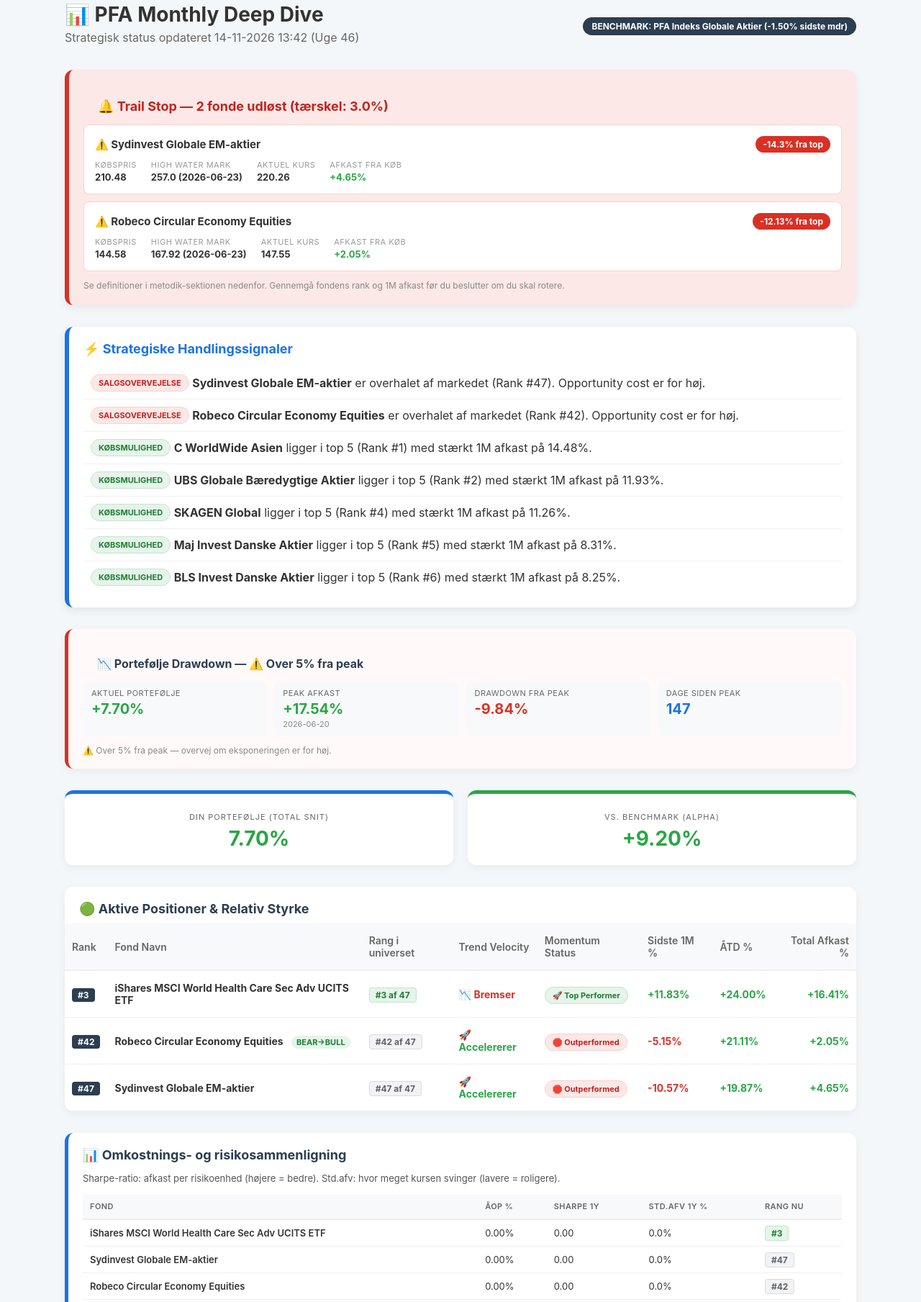
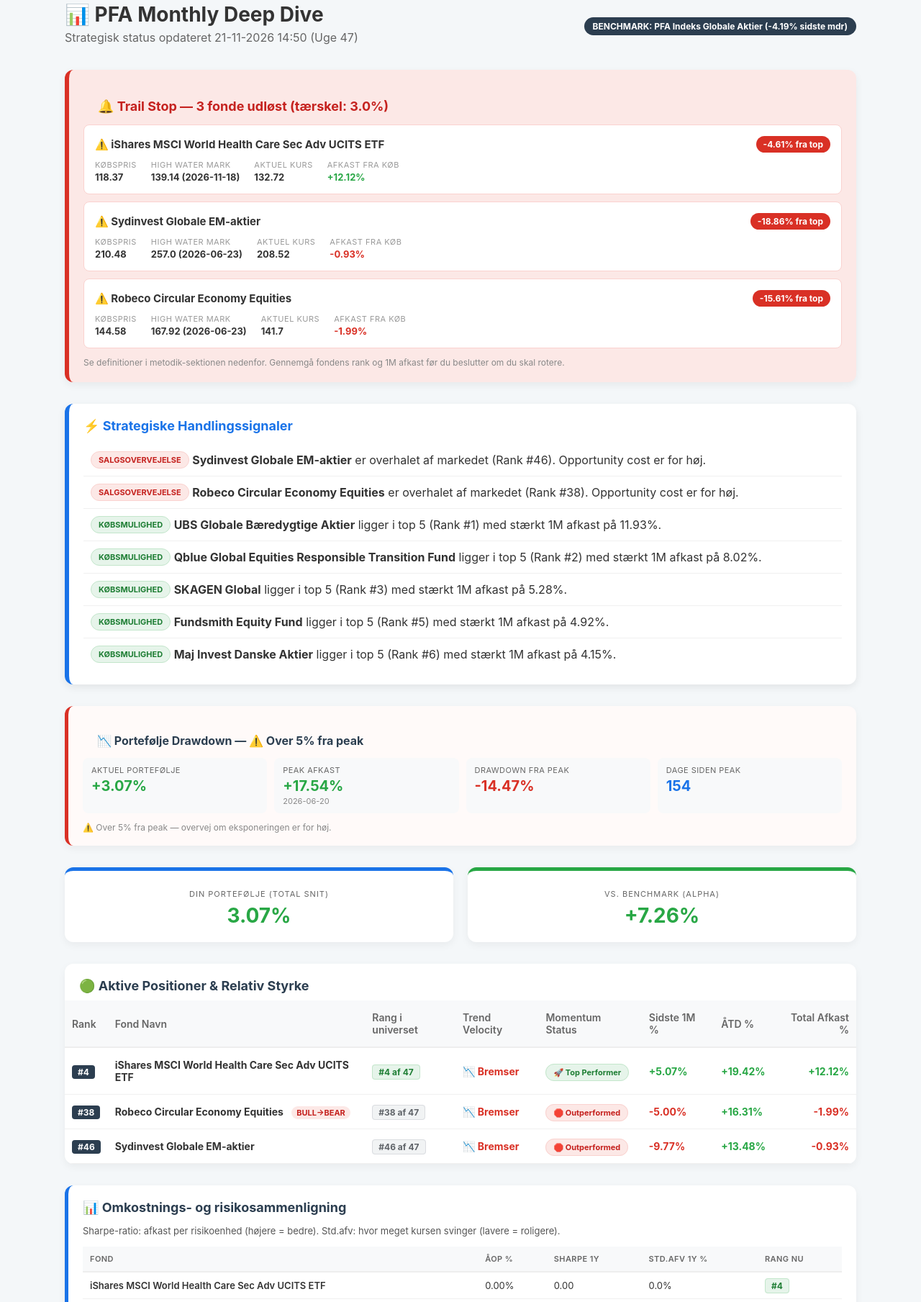
Before and after one commit to Alf4444/TrendAgent, a plain HTML site: page build/pfa_monthly.html in a window 1280 px wide. Shown: the part 17-1826 px from the top of the page at 72% size. Drawn offline with Linux system fonts and the light colour scheme.

Commit message:
PFA Monthly Deep Dive + HWM opdateret [skip ci]

```diff
--- a/build/pfa_monthly.html
+++ b/build/pfa_monthly.html
@@ -179,33 +179,51 @@
     <header class="header">
         <div>
             <h1 style="margin:0; font-size: 28px;">📊 PFA Monthly Deep Dive</h1>
-            <p style="color: #666; margin: 5px 0;">Strategisk status opdateret 14-11-2026 13:42 (Uge 46)</p>
+            <p style="color: #666; margin: 5px 0;">Strategisk status opdateret 21-11-2026 14:50 (Uge 47)</p>
         </div>
         <div style="text-align: right;">
             <span style="background: #2c3e50; color: white; padding: 5px 12px; border-radius: 20px;
                          font-size: 12px; font-weight: bold;">
-                BENCHMARK: PFA Indeks Globale Aktier (-1.50% sidste mdr)
+                BENCHMARK: PFA Indeks Globale Aktier (-4.19% sidste mdr)
             </span>
         </div>
     </header>
 
 
     <div class="trail-stop-box">
-        <h3>🔔 Trail Stop — 2 fonde udløst (tærskel: 3.0%)</h3>
+        <h3>🔔 Trail Stop — 3 fonde udløst (tærskel: 3.0%)</h3>
+
+        <div class="trail-item">
+            <div class="trail-item-header">
+                <span class="trail-item-name">⚠️ iShares MSCI World Health Care Sec Adv UCITS ETF</span>
+                <span class="trail-badge">-4.61% fra top</span>
+            </div>
+            <div class="trail-stats">
+                <div class="trail-stat"><span>Købspris</span><span>118.37</span></div>
+                <div class="trail-stat"><span>High Water Mark</span><span>139.14 (2026-11-18)</span></div>
+                <div class="trail-stat"><span>Aktuel kurs</span><span>132.72</span></div>
+                <div class="trail-stat">
+                    <span>Afkast fra køb</span>
+                    <span style="color: #28a745;">
+                        +12.12%
+                    </span>
+                </div>
+            </div>
+        </div>
 
         <div class="trail-item">
             <div class="trail-item-header">
                 <span class="trail-item-name">⚠️ Sydinvest Globale EM-aktier</span>
-                <span class="trail-badge">-14.3% fra top</span>
+                <span class="trail-badge">-18.86% fra top</span>
             </div>
             <div class="trail-stats">
                 <div class="trail-stat"><span>Købspris</span><span>210.48</span></div>
                 <div class="trail-stat"><span>High Water Mark</span><span>257.0 (2026-06-23)</span></div>
-                <div class="trail-stat"><span>Aktuel kurs</span><span>220.26</span></div>
+                <div class="trail-stat"><span>Aktuel kurs</span><span>208.52</span></div>
                 <div class="trail-stat">
                     <span>Afkast fra køb</span>
-                    <span style="color: #28a745;">
-                        +4.65%
+                    <span style="color: #d93025;">
+                        -0.93%
                     </span>
                 </div>
             </div>
@@ -214,16 +232,16 @@
         <div class="trail-item">
             <div class="trail-item-header">
                 <span class="trail-item-name">⚠️ Robeco Circular Economy Equities</span>
-                <span class="trail-badge">-12.13% fra top</span>
+                <span class="trail-badge">-15.61% fra top</span>
             </div>
             <div class="trail-stats">
                 <div class="trail-stat"><span>Købspris</span><span>144.58</span></div>
                 <div class="trail-stat"><span>High Water Mark</span><span>167.92 (2026-06-23)</span></div>
-                <div class="trail-stat"><span>Aktuel kurs</span><span>147.55</span></div>
+                <div class="trail-stat"><span>Aktuel kurs</span><span>141.7</span></div>
                 <div class="trail-stat">
                     <span>Afkast fra køb</span>
-                    <span style="color: #28a745;">
-                        +2.05%
+                    <span style="color: #d93025;">
+                        -1.99%
                     </span>
                 </div>
             </div>
@@ -243,44 +261,44 @@
         <div class="action-item">
             <span class="m-tag momentum-flat">SALGSOVERVEJELSE</span>
             <span>&nbsp;<strong>Sydinvest Globale EM-aktier</strong> er overhalet af markedet
-            (Rank #47). Opportunity cost er for høj.</span>
+            (Rank #46). Opportunity cost er for høj.</span>
         </div>
 
         <div class="action-item">
             <span class="m-tag momentum-flat">SALGSOVERVEJELSE</span>
             <span>&nbsp;<strong>Robeco Circular Economy Equities</strong> er overhalet af markedet
-            (Rank #42). Opportunity cost er for høj.</span>
+            (Rank #38). Opportunity cost er for høj.</span>
         </div>
 
 
         <div class="action-item">
             <span class="m-tag momentum-fast">KØBSMULIGHED</span>
-            <span>&nbsp;<strong>C WorldWide Asien</strong> ligger i top 5 (Rank #1)
-            med stærkt 1M afkast på 14.48%.</span>
-        </div>
-
-        <div class="action-item">
-            <span class="m-tag momentum-fast">KØBSMULIGHED</span>
-            <span>&nbsp;<strong>UBS Globale Bæredygtige Aktier</strong> ligger i top 5 (Rank #2)
+            <span>&nbsp;<strong>UBS Globale Bæredygtige Aktier</strong> ligger i top 5 (Rank #1)
             med stærkt 1M afkast på 11.93%.</span>
         </div>
 
         <div class="action-item">
             <span class="m-tag momentum-fast">KØBSMULIGHED</span>
-            <span>&nbsp;<strong>SKAGEN Global</strong> ligger i top 5 (Rank #4)
-            med stærkt 1M afkast på 11.26%.</span>
+            <span>&nbsp;<strong>Qblue Global Equities Responsible Transition Fund</strong> ligger i top 5 (Rank #2)
+            med stærkt 1M afkast på 8.02%.</span>
         </div>
 
         <div class="action-item">
             <span class="m-tag momentum-fast">KØBSMULIGHED</span>
-            <span>&nbsp;<strong>Maj Invest Danske Aktier</strong> ligger i top 5 (Rank #5)
-            med stærkt 1M afkast på 8.31%.</span>
+            <span>&nbsp;<strong>SKAGEN Global</strong> ligger i top 5 (Rank #3)
+            med stærkt 1M afkast på 5.28%.</span>
         </div>
 
         <div class="action-item">
             <span class="m-tag momentum-fast">KØBSMULIGHED</span>
-            <span>&nbsp;<strong>BLS Invest Danske Aktier</strong> ligger i top 5 (Rank #6)
-            med stærkt 1M afkast på 8.25%.</span>
+            <span>&nbsp;<strong>Fundsmith Equity Fund</strong> ligger i top 5 (Rank #5)
+            med stærkt 1M afkast på 4.92%.</span>
+        </div>
+
+        <div class="action-item">
+            <span class="m-tag momentum-fast">KØBSMULIGHED</span>
+            <span>&nbsp;<strong>Maj Invest Danske Aktier</strong> ligger i top 5 (Rank #6)
+            med stærkt 1M afkast på 4.15%.</span>
         </div>
 
     </div>
@@ -294,7 +312,7 @@
             <div class="dd-stat">
                 <div class="dd-label">Aktuel portefølje</div>
                 <div class="dd-value pos">
-                    +7.70%
+                    +3.07%
                 </div>
             </div>
             <div class="dd-stat">
@@ -305,12 +323,12 @@
             <div class="dd-stat">
                 <div class="dd-label">Drawdown fra peak</div>
                 <div class="dd-value neg">
-                    -9.84%
+                    -14.47%
                 </div>
             </div>
             <div class="dd-stat">
                 <div class="dd-label">Dage siden peak</div>
-                <div class="dd-value neutral">147</div>
+                <div class="dd-value neutral">154</div>
             </div>
         </div>
         <div style="font-size:12px; color:#888; margin-top:4px;">
@@ -325,13 +343,13 @@
         <div class="score-box">
             <small>DIN PORTEFØLJE (TOTAL SNIT)</small>
             <strong class="pos">
-                7.70%
+                3.07%
             </strong>
         </div>
         <div class="score-box" style="border-top-color: #28a745;">
             <small>VS. BENCHMARK (ALPHA)</small>
             <strong class="pos">
-                +9.20%
+                +7.26%
             </strong>
         </div>
     </div>
@@ -349,7 +367,7 @@
             <tbody>
 
                 <tr>
-                    <td><span class="rank-badge">#3</span></td>
+                    <td><span class="rank-badge">#4</span></td>
                     <td style="font-weight: bold;">
                         iShares MSCI World Health Care Sec Adv UCITS ETF
 
@@ -357,54 +375,54 @@
                     <td>
 
 
-                            <span class="rank-badge-top">#3 af 47</span>
+                            <span class="rank-badge-top">#4 af 47</span>
 
 
                     </td>
                     <td><span class="trend-down">📉 Bremser</span></td>
                     <td><span class="m-tag momentum-fast">🚀 Top Performer</span></td>
-                    <td class="pos">+11.83%</td>
+                    <td class="pos">+5.07%</td>
                     <td class="pos">
-                        +24.00%
+                        +19.42%
                     </td>
                     <td style="text-align: right;" class="pos">
-                        +16.41%
+                        +12.12%
                     </td>
                 </tr>
 
                 <tr>
-                    <td><span class="rank-badge">#42</span></td>
+                    <td><span class="rank-badge">#38</span></td>
                     <td style="font-weight: bold;">
                         Robeco Circular Economy Equities
 
                             <span style="margin-left: 8px; padding: 2px 7px; border-radius: 10px;
                                 font-size: 11px; font-weight: bold;
-                                background: #e6f4ea;
-                                color: #1e7e34;">
-                                BEAR→BULL
+                                background: #fce8e6;
+                                color: #c5221f;">
+                                BULL→BEAR
                             </span>
 
                     </td>
                     <td>
 
 
-                            <span class="rank-badge-low">#42 af 47</span>
+                            <span class="rank-badge-low">#38 af 47</span>
 
 
                     </td>
-                    <td><span class="trend-up">🚀 Accelererer</span></td>
+                    <td><span class="trend-down">📉 Bremser</span></td>
                     <td><span class="m-tag momentum-flat">🛑 Outperformed</span></td>
-                    <td class="neg">-5.15%</td>
+                    <td class="neg">-5.00%</td>
                     <td class="pos">
-                        +21.11%
+                        +16.31%
                     </td>
-                    <td style="text-align: right;" class="pos">
-                        +2.05%
+                    <td style="text-align: right;" class="neg">
+                        -1.99%
                     </td>
                 </tr>
 
                 <tr>
-                    <td><span class="rank-badge">#47</span></td>
+                    <td><span class="rank-badge">#46</span></td>
                     <td style="font-weight: bold;">
                         Sydinvest Globale EM-aktier
 
@@ -412,18 +430,18 @@
                     <td>
 
 
-                            <span class="rank-badge-low">#47 af 47</span>
+                            <span class="rank-badge-low">#46 af 47</span>
 
 
                     </td>
-                    <td><span class="trend-up">🚀 Accelererer</span></td>
+                    <td><span class="trend-down">📉 Bremser</span></td>
                     <td><span class="m-tag momentum-flat">🛑 Outperformed</span></td>
-                    <td class="neg">-10.57%</td>
+                    <td class="neg">-9.77%</td>
                     <td class="pos">
-                        +19.87%
+                        +13.48%
                     </td>
-                    <td style="text-align: right;" class="pos">
-                        +4.65%
+                    <td style="text-align: right;" class="neg">
+                        -0.93%
                     </td>
                 </tr>
 
@@ -465,7 +483,7 @@
                     <td>
 
 
-                            <span class="rank-badge-top">#3</span>
+                            <span class="rank-badge-top">#4</span>
 
 
                     </td>
@@ -485,7 +503,7 @@
                     <td>
 
 
-                            <span class="rank-badge-low">#47</span>
+                            <span class="rank-badge-low">#46</span>
 
 
                     </td>
@@ -505,7 +523,7 @@
                     <td>
 
 
-                            <span class="rank-badge-low">#42</span>
+                            <span class="rank-badge-low">#38</span>
 
 
                     </td>
@@ -532,16 +550,6 @@
 
                 <tr>
                     <td><span class="rank-badge">#1</span></td>
-                    <td>🔍 C WorldWide Asien</td>
-                    <td>🚀 Accelererer</td>
-                    <td class="pos">+14.48%</td>
-                    <td style="text-align: right;">
-                        +22.14%
-                    </td>
-                </tr>
-
-                <tr>
-                    <td><span class="rank-badge">#2</span></td>
                     <td>🔍 UBS Globale Bæredygtige Aktier</td>
                     <td>📉 Bremser</td>
                     <td class="pos">+11.93%</td>
@@ -551,32 +559,42 @@
                 </tr>
 
                 <tr>
-                    <td><span class="rank-badge">#4</span></td>
+                    <td><span class="rank-badge">#2</span></td>
+                    <td>🔍 Qblue Global Equities Responsible Transition Fund</td>
+                    <td>📉 Bremser</td>
+                    <td class="pos">+8.02%</td>
+                    <td style="text-align: right;">
+                        +5.06%
+                    </td>
+                </tr>
+
+                <tr>
+                    <td><span class="rank-badge">#3</span></td>
                     <td>🔍 SKAGEN Global</td>
                     <td>📉 Bremser</td>
-                    <td class="pos">+11.26%</td>
+                    <td class="pos">+5.28%</td>
                     <td style="text-align: right;">
-                        +11.90%
+                        +9.52%
                     </td>
                 </tr>
 
                 <tr>
                     <td><span class="rank-badge">#5</span></td>
-                    <td>🔍 Maj Invest Danske Aktier</td>
+                    <td>🔍 Fundsmith Equity Fund</td>
                     <td>📉 Bremser</td>
-                    <td class="pos">+8.31%</td>
+                    <td class="pos">+4.92%</td>
                     <td style="text-align: right;">
-                        +9.18%
+                        -6.21%
                     </td>
                 </tr>
 
                 <tr>
                     <td><span class="rank-badge">#6</span></td>
-                    <td>🔍 BLS Invest Danske Aktier</td>
+                    <td>🔍 Maj Invest Danske Aktier</td>
                     <td>📉 Bremser</td>
-                    <td class="pos">+8.25%</td>
+                    <td class="pos">+4.15%</td>
                     <td style="text-align: right;">
-                        +12.80%
+                        +6.27%
                     </td>
                 </tr>
 
@@ -597,7 +615,7 @@
 
                 <div class="heatmap-fond">
                     <span class="fond-navn">Sydinvest Globale EM-aktier</span>
-                    <span class="fond-ret pos">+4.7%</span>
+                    <span class="fond-ret neg">-0.9%</span>
                 </div>
 
             </div>
@@ -608,7 +626,7 @@
 
                 <div class="heatmap-fond">
                     <span class="fond-navn">Robeco Circular Economy Equities</span>
-                    <span class="fond-ret pos">+2.0%</span>
+                    <span class="fond-ret neg">-2.0%</span>
                 </div>
 
             </div>
@@ -619,7 +637,7 @@
 
                 <div class="heatmap-fond">
                     <span class="fond-navn">iShares MSCI World Health Car…</span>
-                    <span class="fond-ret pos">+16.4%</span>
+                    <span class="fond-ret pos">+12.1%</span>
                 </div>
 
             </div>
@@ -782,7 +800,7 @@
                     <td style="font-size:12px; color:#666;">2026-03-02</td>
                     <td style="font-size:12px; color:#666;">2026-07-06</td>
                     <td style="text-align: right;" class="pos">
-                        +6.65%
+                        +5.76%
                     </td>
                 </tr>
 
@@ -791,7 +809,7 @@
                     <td style="font-size:12px; color:#666;">2026-02-23</td>
                     <td style="font-size:12px; color:#666;">2026-06-22</td>
                     <td style="text-align: right;" class="pos">
-                        +12.33%
+                        +6.42%
                     </td>
                 </tr>
 
@@ -800,7 +818,7 @@
                     <td style="font-size:12px; color:#666;">2025-07-08</td>
                     <td style="font-size:12px; color:#666;">2026-03-02</td>
                     <td style="text-align: right;" class="pos">
-                        +30.48%
+                        +26.04%
                     </td>
                 </tr>
 
@@ -809,7 +827,7 @@
                     <td style="font-size:12px; color:#666;">2026-03-02</td>
                     <td style="font-size:12px; color:#666;">2026-05-05</td>
                     <td style="text-align: right;" class="neg">
-                        -28.70%
+                        -35.41%
                     </td>
                 </tr>
 
```
Also changed, not shown: data/pfa_hwm.json (+4 -3 lines), data/portfolio_hwm.json (+4 -4 lines).
